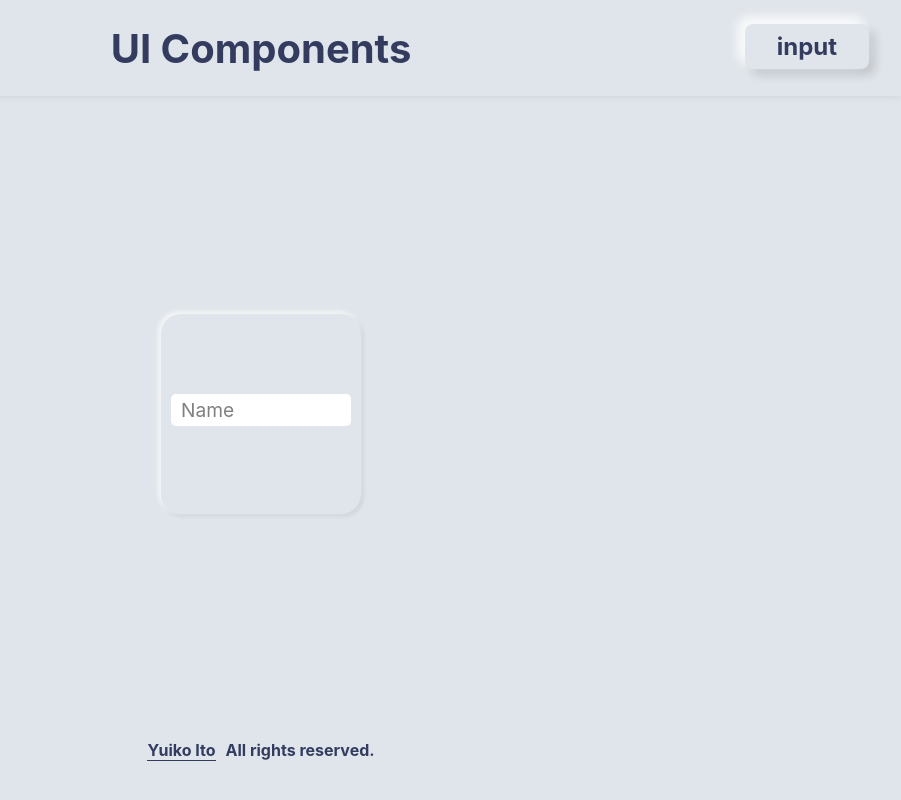
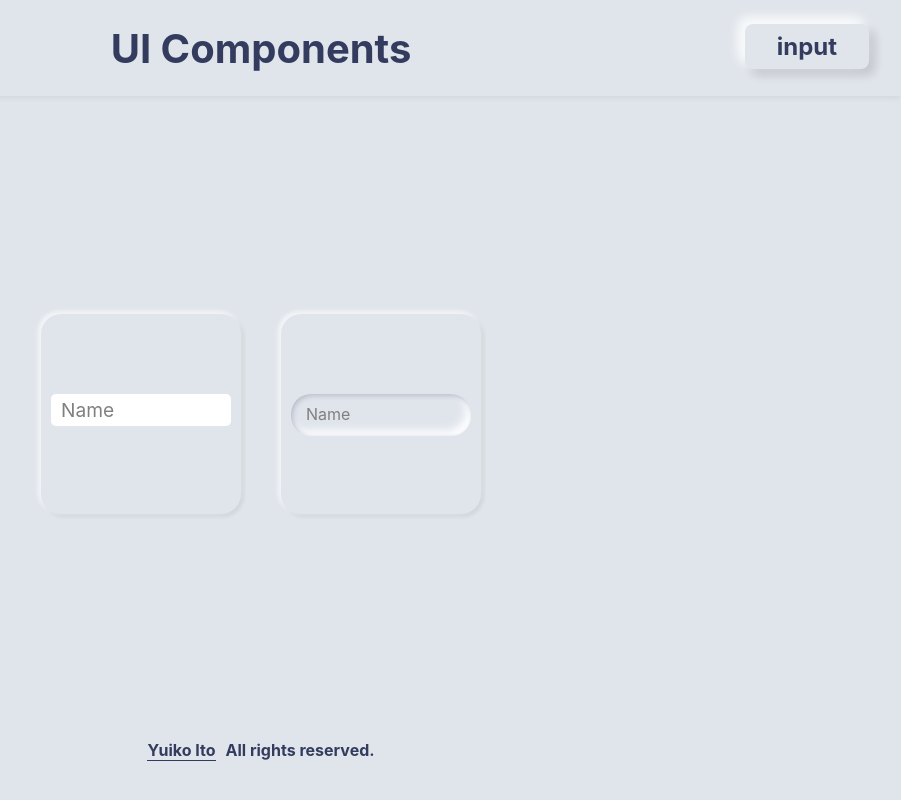
Before and after one commit to toffyui/ui-components, a React (Create React App) app: page /input in a window 1280 px wide. Shown: the whole page, without its empty margins (379-1280 px from the left). Built offline with nearby package versions, Linux system fonts and the light colour scheme.

Commit message:
feat::tada: add input2

```diff
--- a/src/App.tsx
+++ b/src/App.tsx
@@ -1,6 +1,7 @@
 import { BrowserRouter, Route, Switch } from "react-router-dom";
-import Main from "pages/Main";
+import LoaderPage from "pages/LoaderPage";
 import ButtonPage from "pages/ButtonPage";
+import MainPage from "pages/MainPage";
 import InputPage from "pages/InputPage";
 import "styles/global.scss";
 
@@ -9,10 +10,10 @@ const App = () => {
     <BrowserRouter>
       <Switch>
         <Route exact path="/">
-          <Main />
+          <MainPage />
         </Route>
         <Route exact path="/loader">
-          <Main />
+          <LoaderPage />
         </Route>
         <Route exact path="/button">
           <ButtonPage />
--- a/src/components/common/CodeBlock.tsx
+++ b/src/components/common/CodeBlock.tsx
@@ -60,7 +60,7 @@ const CodeBlock = ({ style }: Props) => {
           )}
           {style.title.indexOf("input") !== -1 && (
             <code className="html">
-              &lt;div className={style.title}&gt;
+              &lt;div class={style.title}&gt;
               <br />
               &nbsp; &lt;input type="text" /&gt;
               <br /> &nbsp; &lt;label&gt;Name&lt;/label&gt;
--- a/src/components/common/Header.tsx
+++ b/src/components/common/Header.tsx
@@ -5,15 +5,19 @@ import "styles/components/common/header.scss";
 import clsx from "clsx";
 
 const Header = () => {
-  const pages = ["Loader", "Button", "Input"];
+  const pages = ["Main", "Loader", "Button", "Input"];
   const location = useLocation();
   const nowLocation = location.pathname.slice(1);
-  const [page, setPage] = useState<string>(nowLocation || pages[0]);
+  const [page, setPage] = useState<string>(nowLocation || "Main");
   const { isOpen, clickHandler } = useToggle();
   const history = useHistory();
   const changePage = (page: string) => {
     setPage(page);
     clickHandler();
+    if (page === "Main") {
+      history.push("/");
+      return;
+    }
     history.push("/" + page);
   };
 
--- a/src/components/input/index.ts
+++ b/src/components/input/index.ts
@@ -1,4 +1,5 @@
 import { input1 } from "components/input/input1";
+import { input2 } from "components/input/input2";
 import { styleModel } from "models/styleModel";
 
-export const inputs: styleModel[] = [input1];
+export const inputs: styleModel[] = [input1, input2];
--- a/src/components/input/input1.ts
+++ b/src/components/input/input1.ts
@@ -10,8 +10,7 @@ export const input1: styleModel = {
   background: #fff;
   border-radius: 0.3rem;
   text-align: left;
-}
-.input1 > input {
+  > input {
     position: absolute;
     z-index: 1;
     width: 100%;
@@ -33,7 +32,7 @@ export const input1: styleModel = {
     transform: translate3d(5px, -6px, 0);
     }
   }
-.input1 > label {
+  > label {
     position: absolute;
     top: 0;
     left: 0;
@@ -48,5 +47,6 @@ export const input1: styleModel = {
     transition: all 0.2s;
     -webkit-transition: all 0.2s;
   }
+}
 `,
 } as const;
--- /dev/null
+++ b/src/components/input/input2.ts
@@ -0,0 +1,42 @@
+import { styleModel } from "models/styleModel";
+
+export const input2: styleModel = {
+  title: "input2",
+  scss: `.input2 {
+  width: 90%;
+  margin: 80px auto;
+  osition: relative;
+  > input {
+    appearance: none;
+    box-sizing: border-box;
+    border: none;
+    outline: none;
+    font-size: 1.2rem;
+    border-radius: 20px;
+    padding: 10px 20px;
+    background: #e0e5ec;
+    text-shadow: 1px 1px 0 #fff;
+    box-shadow: inset 2px 2px 5px #babecc, inset -5px -5px 10px #fff;
+    width: 100%;
+    transition: all 0.2s ease-in-out;
+    &:focus {
+    box-shadow: inset 1px 1px 2px #babecc, inset -1px -1px 2px #fff;
+      + label {
+        top: -20px;
+        left: 15px;
+        color: #333c5f;
+        font-size: 0.8rem;
+        line-height: 0.8rem;
+        transition: 0.3s;
+      }
+    }
+  }
+  > label {
+    position: absolute;
+    top: 10px;
+    left: 15px;
+    color: #808080;
+  }
+}
+`,
+} as const;
--- a/src/pages/Main.tsx
+++ b/src/pages/LoaderPage.tsx
@@ -5,7 +5,7 @@ import { loaders } from "components/loader";
 import "styles/components/common/container.scss";
 import { styleModel } from "models/styleModel";
 
-const Main = () => {
+const LoaderPage = () => {
   return (
     <>
       <Header />
@@ -18,4 +18,4 @@ const Main = () => {
     </>
   );
 };
-export default Main;
+export default LoaderPage;
--- /dev/null
+++ b/src/pages/MainPage.tsx
@@ -0,0 +1,31 @@
+import Header from "components/common/Header";
+import Footer from "components/common/Footer";
+import "styles/components/common/container.scss";
+
+const MainPage = () => {
+  return (
+    <>
+      <Header />
+      <div className="main-container">
+        <div className="code-block-container">
+          <div>Loader</div>
+          <div className="loader5"></div>
+        </div>
+        <div className="code-block-container">
+          <div>Button</div>
+          <button className="button2">Hover me!</button>
+        </div>
+        <div className="code-block-container">
+          <div>Input</div>
+          <div className="input1">
+            <input type="text" />
+            <label>Name</label>
+          </div>
+        </div>
+      </div>
+      <Footer />
+    </>
+  );
+};
+
+export default MainPage;
--- a/src/styles/components/input/input1.scss
+++ b/src/styles/components/input/input1.scss
@@ -6,8 +6,7 @@
   background: #fff;
   border-radius: 0.3rem;
   text-align: left;
-}
-.input1 > input {
+  > input {
     position: absolute;
     z-index: 1;
     width: 100%;
@@ -29,7 +28,7 @@
       transform: translate3d(5px, -6px, 0);
     }
   }
-.input1 > label {
+  > label {
     position: absolute;
     top: 0;
     left: 0;
@@ -44,3 +43,4 @@
     transition: all 0.2s;
     -webkit-transition: all 0.2s;
   }
+}
--- /dev/null
+++ b/src/styles/components/input/input2.scss
@@ -0,0 +1,36 @@
+.input2 {
+  width: 90%;
+  margin: 80px auto;
+  position: relative;
+  > input {
+    appearance: none;
+    box-sizing: border-box;
+    border: none;
+    outline: none;
+    font-size: 1.2rem;
+    border-radius: 20px;
+    padding: 10px 20px;
+    background: #e0e5ec;
+    text-shadow: 1px 1px 0 #fff;
+    box-shadow: inset 2px 2px 5px #babecc, inset -5px -5px 10px #fff;
+    width: 100%;
+    transition: all 0.2s ease-in-out;
+    &:focus {
+      box-shadow: inset 1px 1px 2px #babecc, inset -1px -1px 2px #fff;
+      + label {
+        top: -20px;
+        left: 15px;
+        color: #333c5f;
+        font-size: 0.8rem;
+        line-height: 0.8rem;
+        transition: 0.3s;
+      }
+    }
+  }
+  > label {
+    position: absolute;
+    top: 10px;
+    left: 15px;
+    color: #808080;
+  }
+}
--- a/src/styles/styles.scss
+++ b/src/styles/styles.scss
@@ -19,3 +19,4 @@
 * input
 */
 @import "styles/components/input/input1.scss";
+@import "styles/components/input/input2.scss";
```
Lines whose indentation alone changed are shown as unchanged.
